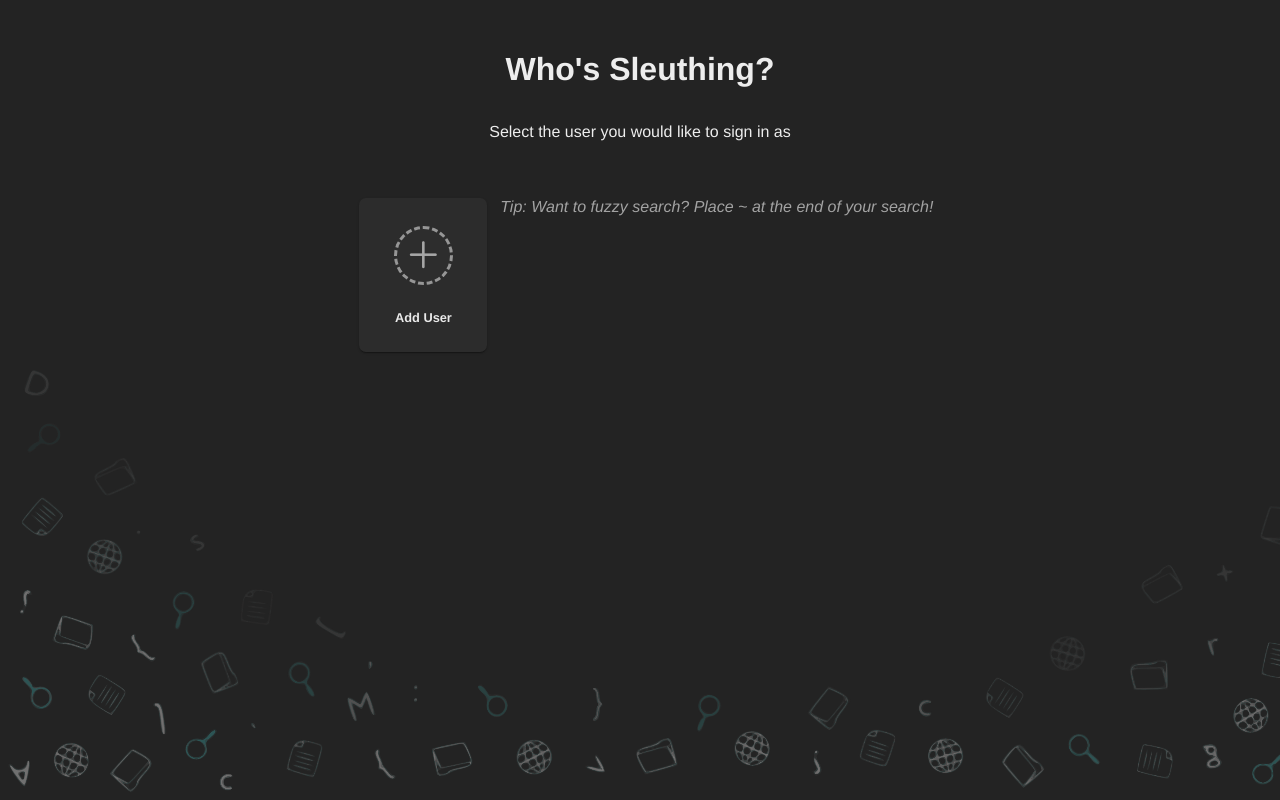
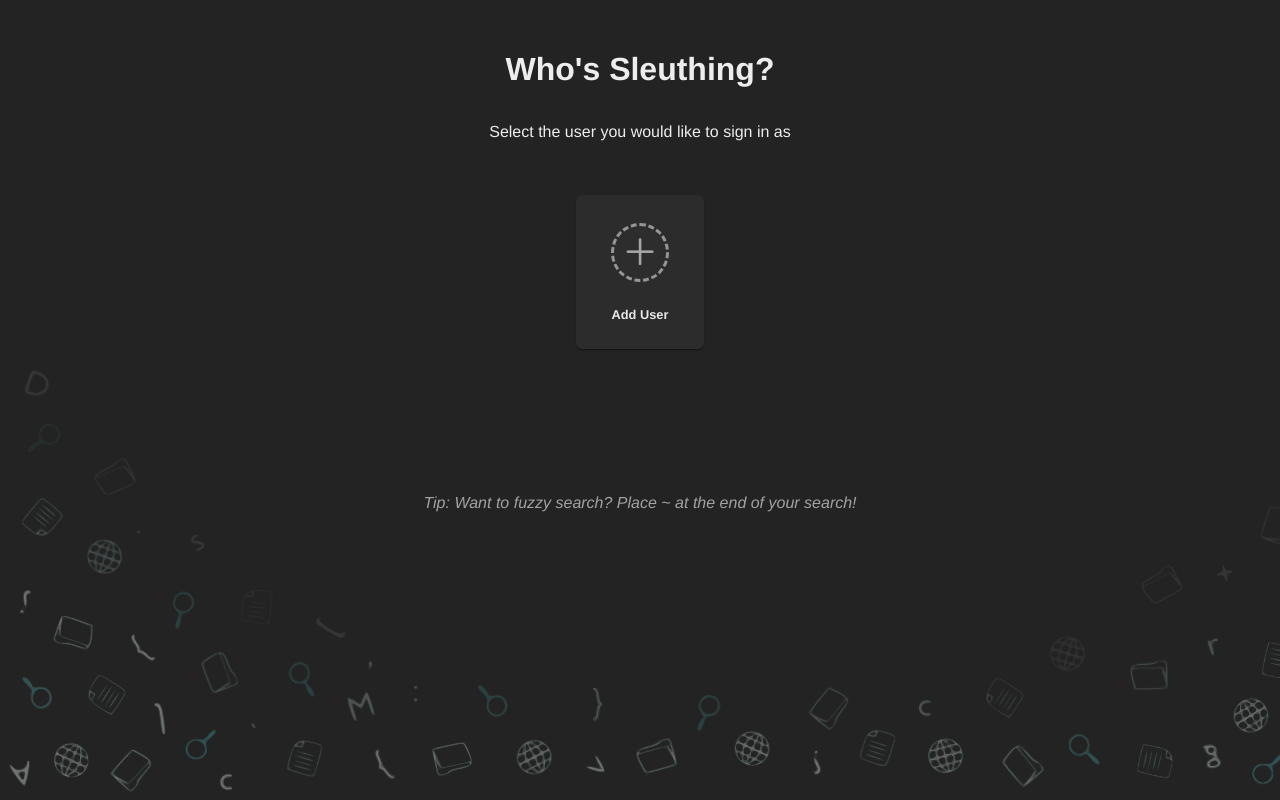
Before and after one commit to COS301-SE-2021/Custom-Data-Source-Search, a Vue app in the folder packages/client/: page /#/ in a window 1280 px wide. Built offline with nearby package versions, Linux system fonts and the light colour scheme.

Commit message:
Updated Welcome.vue
Changed display of tip

```diff
--- a/packages/client/src/views/Welcome.vue
+++ b/packages/client/src/views/Welcome.vue
@@ -22,10 +22,10 @@
       />
       <ContextMenu ref="deleteOption" :model="items"/>
       <add-user-card/>
-      <span style="font-style: italic">
-        Tip: {{tips[randomId]}}
-      </span>
     </div>
+    <span id="tips-span">
+      Tip: {{tips[randomId]}}
+    </span>
     <delete-user-are-you-sure
         :show="displayDeleteCheck"
         :user="selectedUser"
@@ -54,13 +54,13 @@
 </template>
 
 <script>
-import UserCard from "@/components/users/UserCard";
-import AddUserCard from "@/components/users/AddUserCard";
-import {mapGetters} from "vuex";
+import UserCard from "../components/users/UserCard";
+import AddUserCard from "../components/users/AddUserCard";
 import DeleteUserAreYouSure from "../components/popups/DeleteUserAreYouSure";
 import SignOutCheck from "../components/popups/SignOutCheck";
 import SignIn from "../components/popups/SignIn";
 import ReEnterMasterPassword from "../components/popups/ReEnterMasterPassword";
+import {mapGetters} from "vuex";
 
 const electron = require('@electron/remote');
 
@@ -172,7 +172,7 @@ export default {
   height: 100vh;
   display: grid;
   grid-template-columns: 1fr 4fr 1fr;
-  grid-template-rows: 1fr 3fr 1fr;
+  grid-template-rows: 1fr 3fr 1fr 2fr;
   background-image: url('../assets/backgrounds/Background_resize_vector.svg');
   background-repeat: no-repeat;
   background-size: cover;
@@ -202,4 +202,15 @@ export default {
   flex-wrap: wrap;
   padding-top: 3vw;
 }
+
+#tips-span{
+  font-style: italic;
+  grid-row-start: 3;
+  grid-column-start: 2;
+  display: flex;
+  flex-direction: row;
+  justify-content: center;
+  flex-wrap: wrap;
+  padding-top: 2vh;
+}
 </style>
```
